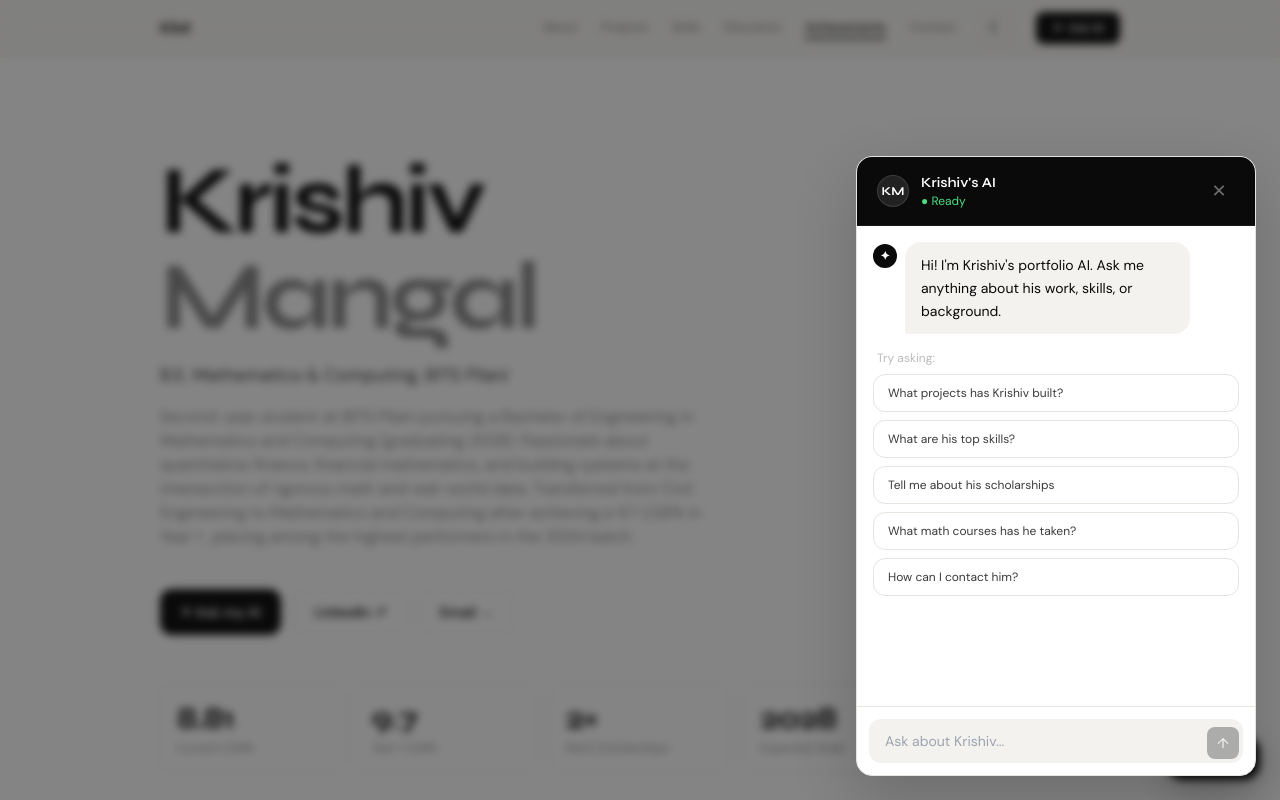
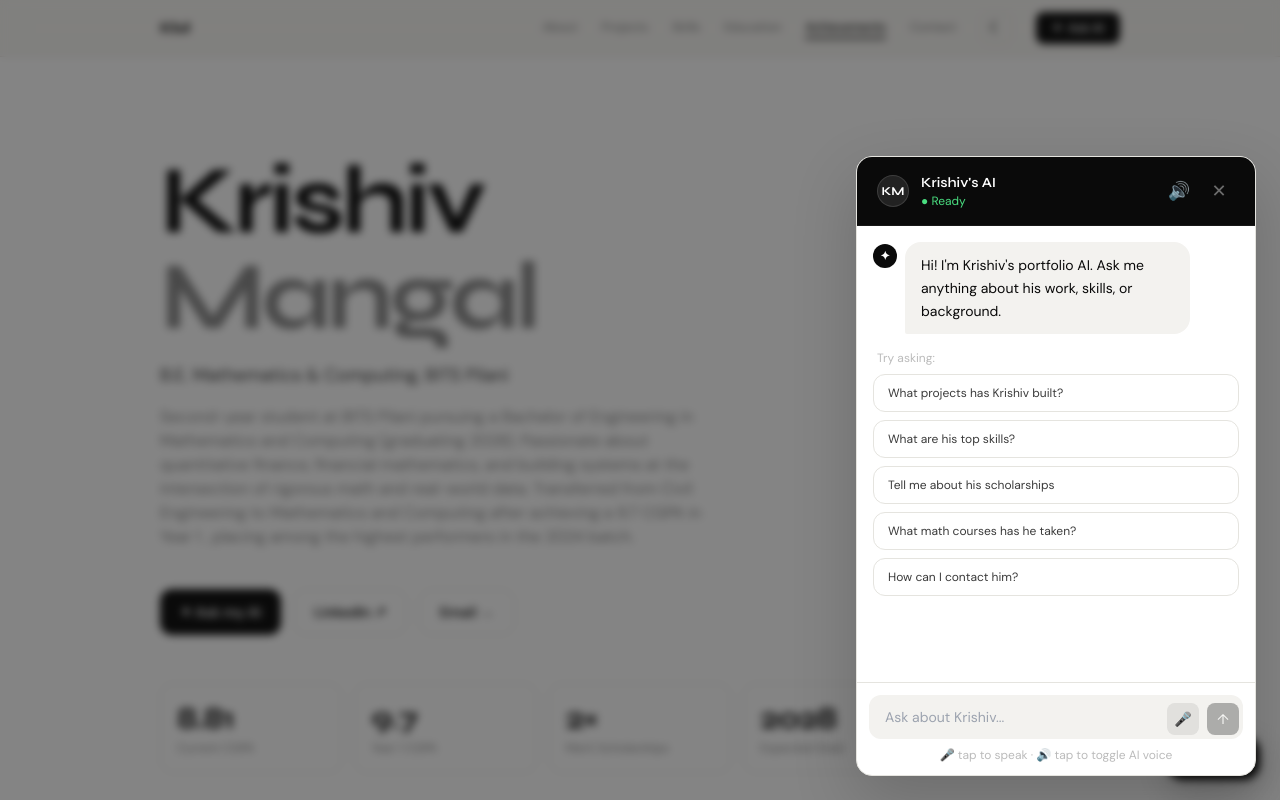
Before and after one commit to Krishiv-Mangal/krishiv-portfolio, a React (Vite) app: page / in a window 1280 px wide. Both pictures are taken after a click on the button "✦ Ask my AI". Shown: the top 800 px of the page. Built offline with nearby package versions, Linux system fonts and the light colour scheme.

Commit message:
add voice interaction to chatbot

```diff
--- a/src/App.jsx
+++ b/src/App.jsx
@@ -6,27 +6,18 @@ const SYSTEM_PROMPT = `You are an AI assistant embedded in Krishiv Mangal's pers
 
 KRISHIV'S DATA — answer ONLY from this, never invent anything:
 ---
-PERSONAL:
-- Name: Krishiv Mangal
-- Location: Pilani, Rajasthan, India
-- Email: f20241307@pilani.bits-pilani.ac.in
-- Phone: +91-9425759603
-- LinkedIn: https://www.linkedin.com/in/krishiv-mangal-20298b335
-- GitHub: https://github.com/krishivmangal
-
-EDUCATION:
-1. B.E. Mathematics and Computing — BITS Pilani (2024–2028 expected)
-   - Current CGPA: 8.81 | Year 1 CGPA: 9.7 (among highest in 2024 batch)
-   - Coursework: Probability & Statistics, Linear Algebra, Data Structures, Stochastic Calculus & Finance, Optimization, Discrete Mathematics, Real Analysis, Differential Equations, OOP, Complex Analysis
-2. Class XII (CBSE) — The Shishukunj International School, Indore — Score: 94.4% (2023–2024)
-3. Class X (CBSE) — The Shishukunj International School, Indore — Score: 97.4% (2021–2022)
+Name: Krishiv Mangal
+College: BITS Pilani — B.E. Mathematics and Computing, 2024–2028, Current CGPA: 8.81
+Year 1 CGPA: 9.7 — among the highest performers in the 2024 batch; earned branch transfer from Civil Engineering to Math & Computing
+Email: f20241307@pilani.bits-pilani.ac.in
+LinkedIn: https://www.linkedin.com/in/krishiv-mangal-20298b335
+Location: Pilani, Rajasthan, India
 
 ACHIEVEMENTS:
 - Branch Transfer Civil→Math&Computing: Achieved 9.7 CGPA in Year 1, among highest performers in 2024 batch
 - Merit Scholarships 2 consecutive semesters: 50% BITS69 + 50% MCN in Sem2 (full tuition waiver); 100% MCN in Sem3 — one of very few students to receive full scholarships in consecutive semesters
 
-PROJECTS:
-1. Option Pricing and Risk Analytics Engine (Jan–Apr 2026, BITS Pilani) — Live: https://fram-sigma.vercel.app
+PROJECT — Option Pricing and Risk Analytics Engine (Jan–Apr 2026, BITS Pilani):
 Stack: Python, NumPy, Pandas, SciPy, Matplotlib, yfinance, arch/GARCH, Jupyter Notebooks
 - Automated data pipeline for all Nifty 50 stocks using yfinance + Pandas; NumPy vectorized ops for volatility metrics
 - Black-Scholes-Merton pricing model from scratch; GARCH volatility forecasting via arch library
@@ -40,19 +31,19 @@ SKILLS:
 - Mathematics: Stochastic Processes, Financial Mathematics, Probability Theory, Combinatorics, Linear Algebra
 - Languages: English (Proficient), Hindi (Native)
 
-VOLUNTEERING:
-- Active Member, UMANG Vertical — NSS, BITS Pilani (Aug 2024–present)
-  - Provides financial scholarships and mentorship to underprivileged students
-  - Fundraising drives, community outreach, rural awareness campaigns, on-campus social welfare events
+COURSEWORK: Probability & Statistics, Linear Algebra, Data Structures, Stochastic Calculus & Finance, Optimization, Discrete Mathematics, Real Analysis, Differential Equations, OOP, Complex Analysis
+
+VOLUNTEERING: NSS UMANG Vertical, BITS Pilani (Aug 2024–present)
+- Scholarships & mentorship for underprivileged students; fundraising and community outreach drives
 ---
 
 BEHAVIOUR RULES:
-1. GROUNDING — Only state facts from the data above. Never invent anything.
+1. GROUNDING — Only state facts from the data above. If not in the data, say "I don't have that info — reach Krishiv at f20241307@pilani.bits-pilani.ac.in"
 2. RELEVANCE — Be concise and focused. No padding or filler sentences.
-3. CONTEXT AWARENESS — You have the full conversation history. Don't repeat information already given.
+3. CONTEXT AWARENESS — You have the full conversation history. Don't repeat information already given. Build on it.
 4. EDGE CASES:
    - Off-topic / general knowledge questions → "I'm specifically here to answer questions about Krishiv — ask me about his projects, skills, or background!"
-   - Contact requests → provide email, phone, and LinkedIn
+   - Contact requests → provide email and LinkedIn
    - Inappropriate questions → decline professionally and redirect
 5. TONE — Warm, smart, professional. Like a well-informed colleague representing Krishiv.`;
 
@@ -70,21 +61,71 @@ function Chat({ isOpen, onClose }) {
   const [messages, setMessages] = useState(INITIAL_MESSAGE);
   const [input, setInput] = useState("");
   const [loading, setLoading] = useState(false);
+  const [listening, setListening] = useState(false);
+  const [ttsEnabled, setTtsEnabled] = useState(true);
   const bottomRef = useRef(null);
   const inputRef = useRef(null);
+  const recognitionRef = useRef(null);
+
+  // Check browser support
+  const SpeechRecognition = typeof window !== "undefined" && (window.SpeechRecognition || window.webkitSpeechRecognition);
+  const hasSpeech = !!SpeechRecognition;
 
   useEffect(() => { bottomRef.current?.scrollIntoView({ behavior: "smooth" }); }, [messages, loading]);
   useEffect(() => {
     if (isOpen) {
       setMessages(INITIAL_MESSAGE);
       setInput("");
+      setListening(false);
+      window.speechSynthesis?.cancel();
       setTimeout(() => inputRef.current?.focus(), 120);
+    } else {
+      // Stop recognition and TTS when closed
+      recognitionRef.current?.stop();
+      window.speechSynthesis?.cancel();
     }
   }, [isOpen]);
+
+  const speak = (text) => {
+    if (!ttsEnabled || !window.speechSynthesis) return;
+    window.speechSynthesis.cancel();
+    const utter = new SpeechSynthesisUtterance(text);
+    utter.rate = 1.05;
+    utter.pitch = 1;
+    // Pick a natural English voice if available
+    const voices = window.speechSynthesis.getVoices();
+    const preferred = voices.find(v => v.lang.startsWith("en") && v.localService);
+    if (preferred) utter.voice = preferred;
+    window.speechSynthesis.speak(utter);
+  };
+
+  const toggleListening = () => {
+    if (!hasSpeech) return;
+    if (listening) {
+      recognitionRef.current?.stop();
+      setListening(false);
+      return;
+    }
+    const recog = new SpeechRecognition();
+    recog.lang = "en-US";
+    recog.interimResults = false;
+    recog.maxAlternatives = 1;
+    recog.onresult = (e) => {
+      const transcript = e.results[0][0].transcript;
+      setListening(false);
+      send(transcript);
+    };
+    recog.onerror = () => setListening(false);
+    recog.onend = () => setListening(false);
+    recognitionRef.current = recog;
+    recog.start();
+    setListening(true);
+  };
 
   const send = async (text) => {
     const msg = (text ?? input).trim();
     if (!msg || loading) return;
+    window.speechSynthesis?.cancel();
     setInput("");
     const updated = [...messages, { role: "user", content: msg }];
     setMessages(updated);
@@ -107,7 +148,9 @@ function Chat({ isOpen, onClose }) {
       });
       if (!res.ok) { const e = await res.json(); console.error(e); throw new Error(); }
       const data = await res.json();
-      setMessages((p) => [...p, { role: "assistant", content: data.choices?.[0]?.message?.content || "Sorry, try again." }]);
+      const reply = data.choices?.[0]?.message?.content || "Sorry, try again.";
+      setMessages((p) => [...p, { role: "assistant", content: reply }]);
+      speak(reply);
     } catch {
       setMessages((p) => [...p, { role: "assistant", content: "Something went wrong. Please try again." }]);
     }
@@ -126,10 +169,21 @@ function Chat({ isOpen, onClose }) {
             <div className="w-8 h-8 rounded-full flex items-center justify-center text-xs font-bold text-white font-display" style={{ background: "rgba(255,255,255,0.1)", border: "1px solid rgba(255,255,255,0.12)" }}>KM</div>
             <div>
               <p className="text-white text-sm font-semibold font-display">Krishiv's AI</p>
-              <p className="text-xs" style={{ color: "#4ade80" }}>● Ready</p>
+              <p className="text-xs" style={{ color: listening ? "#facc15" : "#4ade80" }}>
+                {listening ? "● Listening..." : "● Ready"}
+              </p>
             </div>
           </div>
+          <div className="flex items-center gap-2">
+            {/* TTS toggle */}
+            <button onClick={() => { window.speechSynthesis?.cancel(); setTtsEnabled(p => !p); }}
+              title={ttsEnabled ? "Mute AI voice" : "Unmute AI voice"}
+              className="text-lg w-8 h-8 flex items-center justify-center rounded-lg hover:bg-white/10 transition-colors"
+              style={{ color: ttsEnabled ? "rgba(255,255,255,0.8)" : "rgba(255,255,255,0.25)" }}>
+              {ttsEnabled ? "🔊" : "🔇"}
+            </button>
             <button onClick={onClose} className="text-white/40 hover:text-white/80 transition-colors text-lg w-8 h-8 flex items-center justify-center rounded-lg hover:bg-white/5">✕</button>
+          </div>
         </div>
 
         {/* Messages */}
@@ -176,13 +230,27 @@ function Chat({ isOpen, onClose }) {
             <input ref={inputRef} value={input}
               onChange={(e) => setInput(e.target.value)}
               onKeyDown={(e) => e.key === "Enter" && !e.shiftKey && send()}
-              placeholder="Ask about Krishiv..."
+              placeholder={listening ? "Listening..." : "Ask about Krishiv..."}
               className="flex-1 text-sm px-3 py-2 bg-transparent outline-none font-body"
               style={{ color: "var(--ink)" }} />
+            {/* Mic button — only shown if browser supports it */}
+            {hasSpeech && (
+              <button onClick={toggleListening} disabled={loading}
+                title={listening ? "Stop listening" : "Speak your question"}
+                className="w-8 h-8 rounded-lg text-sm flex items-center justify-center transition-all disabled:opacity-30 flex-shrink-0"
+                style={{ background: listening ? "#ef4444" : "rgba(10,10,10,0.08)", color: listening ? "#fff" : "var(--ink-3)" }}>
+                🎤
+              </button>
+            )}
             <button onClick={() => send()} disabled={loading || !input.trim()}
               className="w-8 h-8 rounded-lg text-white text-sm flex items-center justify-center transition-all disabled:opacity-30 hover:opacity-80 flex-shrink-0"
               style={{ background: "var(--ink)" }}>↑</button>
           </div>
+          {hasSpeech && (
+            <p className="text-center text-xs mt-2 font-body" style={{ color: "var(--ink-4)" }}>
+              🎤 tap to speak · 🔊 tap to toggle AI voice
+            </p>
+          )}
         </div>
       </div>
     </div>
@@ -396,7 +464,7 @@ export default function App() {
           <div className="grid grid-cols-1 sm:grid-cols-2 lg:grid-cols-3 gap-4">
             {Object.entries(skills).map(([cat, items]) => (
               <div key={cat} className="rounded-xl p-5 card-hover" style={{ background: "var(--card)", border: "1px solid var(--border)" }}>
-                <p className="text-xs font-bold tracking-[0.12em] uppercase mb-3 font-body" style={{ color: "var(--ink)" }}>{cat}</p>
+                <p className="text-xs font-bold tracking-[0.12em] uppercase mb-3 font-body" style={{ color: "var(--ink-4)" }}>{cat}</p>
                 <div className="flex flex-wrap gap-1.5">
                   {items.map((s) => <Tag key={s} label={s} />)}
                 </div>
```
Lines whose indentation alone changed are shown as unchanged.
